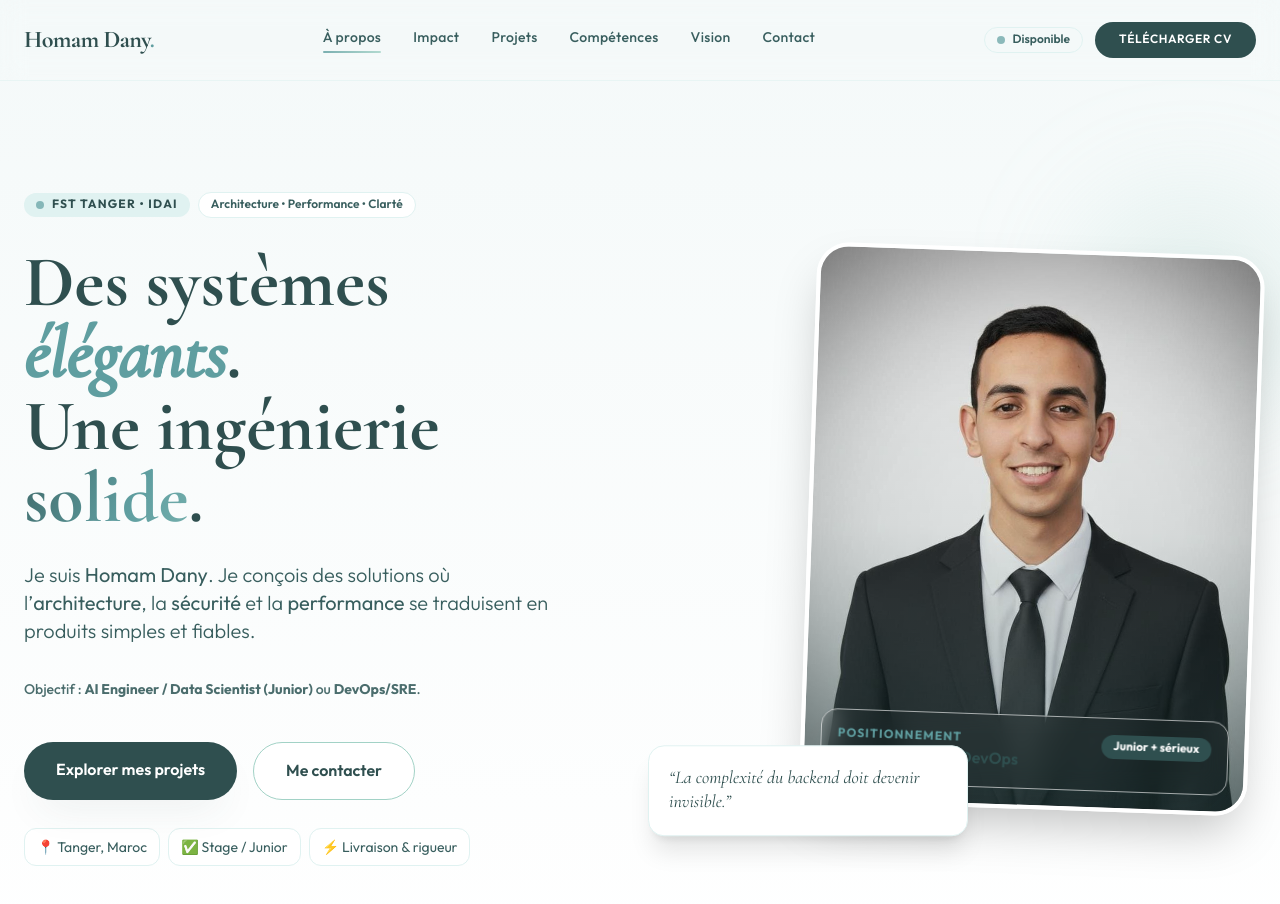
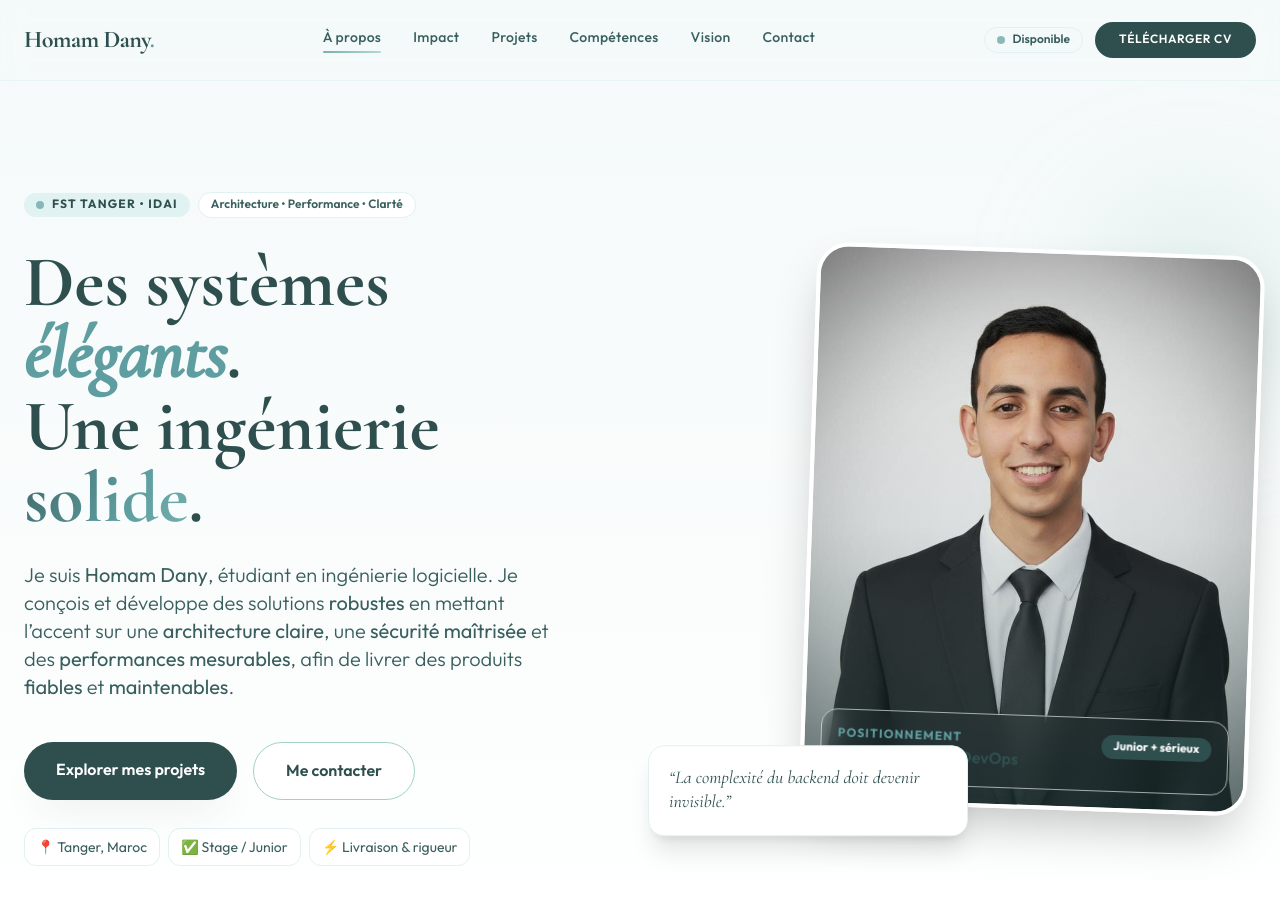
Before and after one commit to Homam-Dany/Portfolio_Homam, a plain HTML site: page index.html in a window 1280 px wide. Shown: the top 904 px of the page. Drawn offline with nearby package versions, Linux system fonts and the light colour scheme.

Commit message:
Update index.html

```diff
--- a/index.html
+++ b/index.html
@@ -313,13 +313,12 @@
         </h1>
 
         <p class="text-lg md:text-xl text-sage-800 font-light leading-relaxed mb-10 max-w-xl">
-          Je suis <strong>Homam Dany</strong>. Je conçois des solutions où l’<strong>architecture</strong>, la
-          <strong>sécurité</strong> et la <strong>performance</strong> se traduisent en produits simples et fiables.
-          <br /><br />
-          <span class="text-sm font-medium opacity-90">
-            Objectif : <strong>AI Engineer / Data Scientist (Junior)</strong> ou <strong>DevOps/SRE</strong>.
-          </span>
-        </p>
+  Je suis <strong>Homam Dany</strong>, étudiant en ingénierie logicielle. Je conçois et développe des solutions
+  <strong>robustes</strong> en mettant l’accent sur une <strong>architecture claire</strong>, une
+  <strong>sécurité maîtrisée</strong> et des <strong>performances mesurables</strong>, afin de livrer des produits
+  <strong>fiables</strong> et <strong>maintenables</strong>.
+</p>
+
 
         <div class="flex flex-wrap gap-4">
           <a href="#projects"
```
